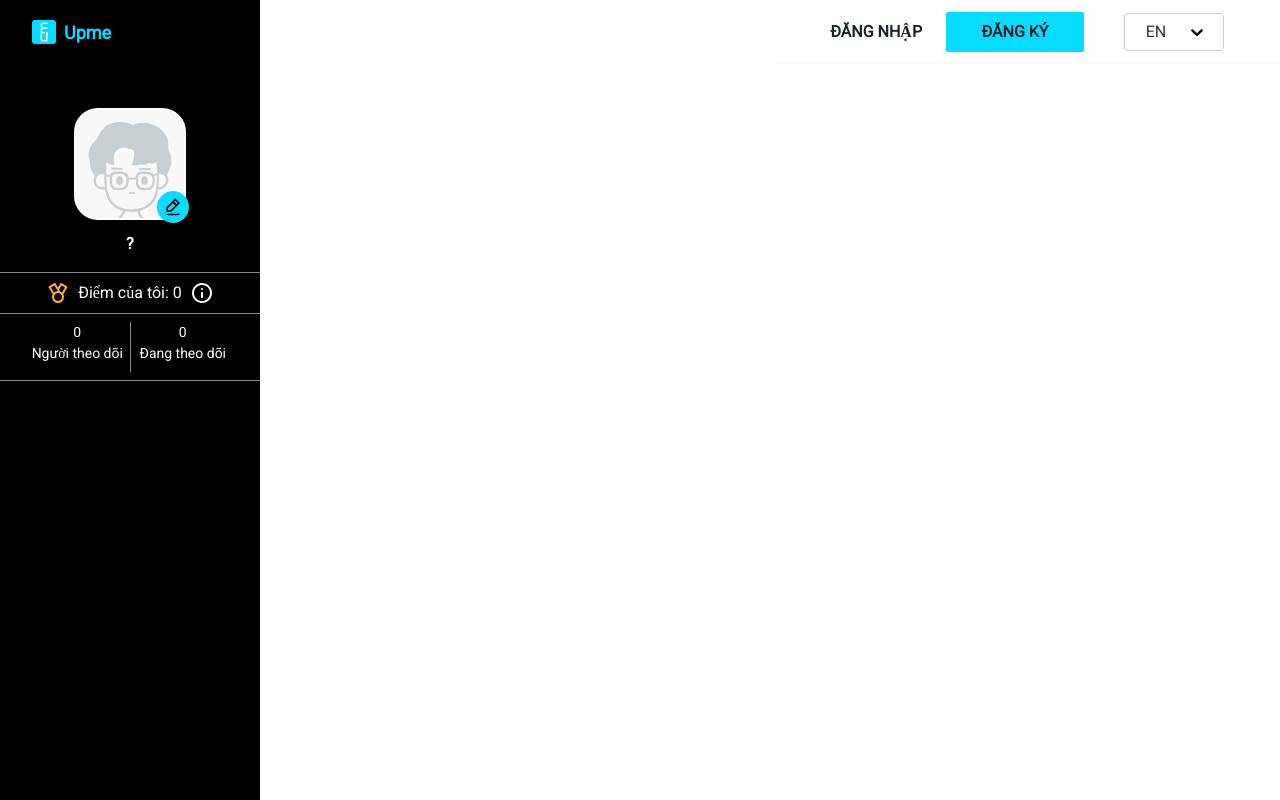
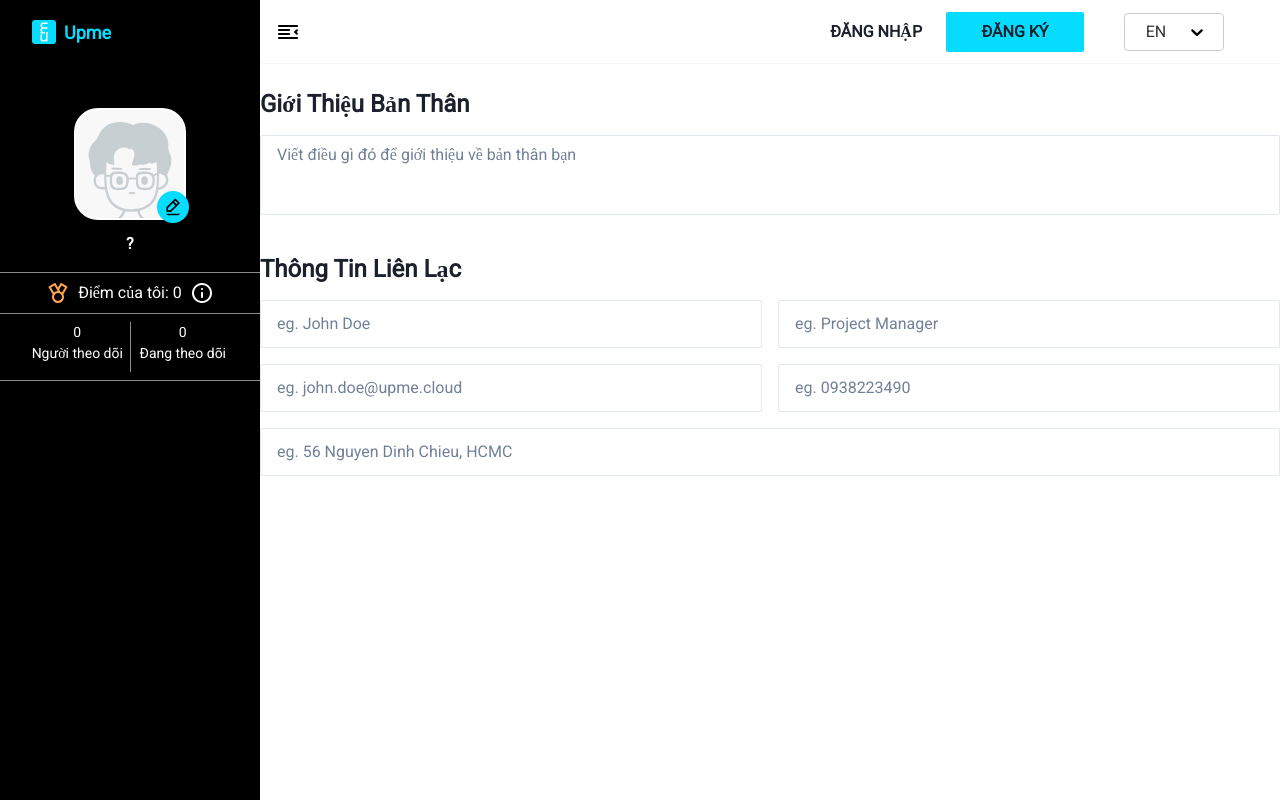
Before and after one commit to lamkn06/upme-react, a React (Create React App) app: page /profile in a window 1280 px wide. Built offline with nearby package versions, Linux system fonts and the light colour scheme; no server answers; a web font is replaced by a local one.

Commit message:
chore: open sidebar

```diff
--- a/package.json
+++ b/package.json
@@ -26,14 +26,15 @@
     "npm": "^9.6.7",
     "react": "^18.2.0",
     "react-dom": "^18.2.0",
-    "react-hook-form": "^7.44.2",
+    "react-hook-form": "^7.44.3",
     "react-i18next": "^12.3.1",
     "react-router-dom": "^6.11.2",
     "react-scripts": "5.0.1",
     "react-select": "^5.7.3",
     "sort-by": "^1.2.0",
     "typescript": "^4.9.5",
-    "web-vitals": "^2.1.4"
+    "web-vitals": "^2.1.4",
+    "yup": "^1.2.0"
   },
   "devDependencies": {
     "eslint": "^8.40.0",
--- /dev/null
+++ b/src/components/AboutMe/index.tsx
@@ -0,0 +1,98 @@
+import {
+  Box,
+  FormControl,
+  FormErrorMessage,
+  Heading,
+  Input,
+  SimpleGrid,
+  Text,
+  Textarea,
+} from '@chakra-ui/react';
+import { useForm } from 'react-hook-form';
+import { useTranslation } from 'react-i18next';
+
+const AboutMe = () => {
+  const { t } = useTranslation();
+
+  const {
+    register,
+
+    formState: { errors },
+  } = useForm();
+
+  return (
+    <Box flexGrow={1}>
+      <Heading size="lg" fontSize="24px" mt={'26px'} mb={'16px'}>
+        {t('Personal Statement')}
+      </Heading>
+
+      <FormControl mb={'40px'} position={'relative'}>
+        <Box
+          position={'absolute'}
+          bottom={0}
+          right={'5px'}
+          fontSize={'14px'}
+        ></Box>
+        <Textarea
+          {...register('personalStatement')}
+          paddingBottom={'20px'}
+          borderRadius={2}
+          resize={'none'}
+          placeholder={t('Write something about your self')}
+          maxLength={501}
+          sx={{
+            '::-webkit-scrollbar': {
+              w: 0,
+            },
+          }}
+        />
+        <FormErrorMessage mt={'10px'}>
+          {errors?.personalStatement && <Text></Text>}
+        </FormErrorMessage>
+      </FormControl>
+
+      <Heading size="lg" fontSize="24px" mb={'16px'}>
+        {t('Contact Details')}
+      </Heading>
+
+      <SimpleGrid columns={[1, 2]} spacing={'16px'} mb={'16px'}>
+        <Input
+          {...register('fullName')}
+          id={'fullName'}
+          placeholder={'eg. John Doe'}
+          maxLength={46}
+        />
+
+        <Input
+          {...register('position')}
+          id={'position'}
+          placeholder={'eg. Project Manager'}
+          maxLength={46}
+        />
+
+        <Input
+          {...register('email')}
+          id={'email'}
+          placeholder={'eg. john.doe@upme.cloud'}
+          maxLength={256}
+        />
+
+        <Input
+          {...register('phoneNumber')}
+          id={'phoneNumber'}
+          placeholder={'eg. 0938223490'}
+          maxLength={21}
+        />
+      </SimpleGrid>
+
+      <Input
+        {...register('location')}
+        id={'location'}
+        placeholder={'eg. 56 Nguyen Dinh Chieu, HCMC'}
+        maxLength={256}
+      />
+    </Box>
+  );
+};
+
+export default AboutMe;
--- a/src/components/MainLayout/index.tsx
+++ b/src/components/MainLayout/index.tsx
@@ -1,18 +1,21 @@
 import { Flex } from '@chakra-ui/react';
+import { observer } from 'mobx-react-lite';
 
 import Navbar from '../Navbar';
 import Sidebar from '../Sidebar';
 
 const MainLayout = (props: any) => {
   return (
-    <>
+    <Flex minH={'100vh'} w={'100vw'}>
       <Sidebar />
-      <Flex minH={'100vh'} maxW={'100vw'}>
+      <Flex flex={1} flexDirection={'column'}>
         <Navbar />
-        {props.children}
+        <Flex flex={1} flexDirection={'column'}>
+          {props.children}
+        </Flex>
       </Flex>
-    </>
+    </Flex>
   );
 };
 
-export default MainLayout;
+export default observer(MainLayout);
--- a/src/components/Navbar/index.tsx
+++ b/src/components/Navbar/index.tsx
@@ -10,10 +10,12 @@ import {
   Spacer,
 } from '@chakra-ui/react';
 import { domAnimation, LazyMotion, m } from 'framer-motion';
-import { useState } from 'react';
+import { observer } from 'mobx-react-lite';
 import { useTranslation } from 'react-i18next';
 
+import { ReactComponent as MenuIcon } from '../../assets/icons/u_align.svg';
 import { ReactComponent as EyeIcon } from '../../assets/icons/u_eye.svg';
+import { ReactComponent as HamburgerLeftIcon } from '../../assets/icons/u_left-indent.svg';
 import emptyPicture from '../../assets/images/avatar-placeholder.svg';
 import { useRootStore } from '../../rootStore';
 import { SelectLanguage } from '../SelectLanguage';
@@ -22,9 +24,8 @@ const MotionFlex = m(Flex);
 
 const Navbar = () => {
   const { t } = useTranslation();
-  const { modalStore } = useRootStore();
-
-  const [isUserSettingModalOpen, setUserSettingModalOpen] = useState(false);
+  const { masterStore, modalStore } = useRootStore();
+  const { isSideBarOpen, setSideBarOpen } = masterStore;
 
   return (
     <>
@@ -38,13 +39,14 @@ const Navbar = () => {
           h={'64px'}
           pl={'16px'}
           pr={'40px'}
-          pos={'fixed'}
-          top={0}
-          right={0}
-          zIndex={2}
         >
-          <Box boxSize={'24px'} cursor={'pointer'} fill={'black'} />
-
+          <Box
+            as={isSideBarOpen ? HamburgerLeftIcon : MenuIcon}
+            boxSize={'24px'}
+            cursor={'pointer'}
+            fill={'black'}
+            onClick={() => setSideBarOpen(!isSideBarOpen)}
+          />
           <Spacer />
 
           {false ? (
@@ -62,9 +64,7 @@ const Navbar = () => {
                   />
                 </MenuButton>
                 <MenuList>
-                  <MenuItem onClick={() => setUserSettingModalOpen(true)}>
-                    {t('Settings')}
-                  </MenuItem>
+                  <MenuItem>{t('Settings')}</MenuItem>
                   {/* <MenuItem
                 onClick={() => {
                   handleLinkToBusiness({ email });
@@ -127,4 +127,4 @@ const Navbar = () => {
   );
 };
 
-export default Navbar;
+export default observer(Navbar);
--- a/src/components/Sidebar/index.tsx
+++ b/src/components/Sidebar/index.tsx
@@ -1,7 +1,9 @@
 import { Box, Flex, Image } from '@chakra-ui/react';
 import { domAnimation, LazyMotion, m } from 'framer-motion';
+import { observer } from 'mobx-react-lite';
 
 import Logo from '../../assets/images/logo.svg';
+import { useRootStore } from '../../rootStore';
 import { AvatarHolder } from './AvatarHolder';
 import { SidebarFollow } from './SidebarFollow';
 import { SidebarPoint } from './SidebarPoint';
@@ -10,18 +12,15 @@ const MotionFlex = m(Flex);
 const MotionBox = m(Box);
 
 const Sidebar = () => {
-  const isOpen = true;
+  const { masterStore } = useRootStore();
+  const { isSideBarOpen } = masterStore;
+
   return (
     <LazyMotion features={domAnimation}>
       <MotionFlex
         direction={'column'}
         d={['none', 'flex']}
         bg={'black'}
-        position={'fixed'}
-        top={0}
-        bottom={0}
-        left={0}
-        overflowY={'auto'}
         zIndex={1}
         initial={{
           opacity: 0,
@@ -29,20 +28,20 @@ const Sidebar = () => {
         }}
         animate={{
           opacity: 1,
-          width: isOpen ? 260 : 72,
+          width: isSideBarOpen ? 260 : 72,
         }}
         sx={{
           scrollbarWidth: 'none',
         }}
       >
-        <Flex align={'center'} h={'64px'} px={isOpen ? '32px' : '24px'}>
-          <Image src={Logo} boxSize={'24px'} mx={isOpen ? 0 : 'auto'} />
+        <Flex align={'center'} h={'64px'} px={isSideBarOpen ? '32px' : '24px'}>
+          <Image src={Logo} boxSize={'24px'} mx={isSideBarOpen ? 0 : 'auto'} />
           <MotionBox
             color={'primary'}
             fontSize={18}
             fontWeight={700}
             ml={'8px'}
-            animate={isOpen ? 'open' : 'closed'}
+            animate={isSideBarOpen ? 'open' : 'closed'}
             variants={{
               open: { opacity: 1 },
               closed: { opacity: 0 },
@@ -51,12 +50,20 @@ const Sidebar = () => {
             Upme
           </MotionBox>
         </Flex>
-        <AvatarHolder />
-        <SidebarPoint />
-        <SidebarFollow />
+        <MotionBox
+          animate={isSideBarOpen ? 'open' : 'closed'}
+          variants={{
+            open: { opacity: 1, y: 0 },
+            closed: { opacity: 0, y: '-100%', display: 'none' },
+          }}
+        >
+          <AvatarHolder />
+          <SidebarPoint />
+          <SidebarFollow />
+        </MotionBox>
       </MotionFlex>
     </LazyMotion>
   );
 };
 
-export default Sidebar;
+export default observer(Sidebar);
--- a/src/pages/ProfilePage/index.tsx
+++ b/src/pages/ProfilePage/index.tsx
@@ -1,9 +1,14 @@
 import { observer } from 'mobx-react-lite';
 
+import AboutMe from '../../components/AboutMe';
 import MainLayout from '../../components/MainLayout';
 
 const ProfilePage = () => {
-  return <MainLayout>ProfilePage</MainLayout>;
+  return (
+    <MainLayout>
+      <AboutMe />
+    </MainLayout>
+  );
 };
 
 export default observer(ProfilePage);
--- a/src/stores/MasterStore.ts
+++ b/src/stores/MasterStore.ts
@@ -15,12 +15,14 @@ export default class MasterStore {
   ];
   @observable clientLanguage = 'en';
 
+  @observable isSideBarOpen = true;
+
   constructor() {
-    this.fetch();
+    this.fetchIp();
     makeObservable(this);
   }
 
-  @action.bound fetch = flow(function* (this: MasterStore) {
+  @action.bound fetchIp = flow(function* (this: MasterStore) {
     try {
       const { data } = yield axios.get('https://geolocation-db.com/json/');
       const lang = LangsKey[data.country_code as string];
@@ -39,6 +41,10 @@ export default class MasterStore {
     this.clientLanguage = language;
   }
 
+  @action.bound setSideBarOpen(isSideBarOpen: boolean) {
+    this.isSideBarOpen = isSideBarOpen;
+  }
+
   @computed get currentLanguage() {
     return this.languages.find((lang) => lang.value === this.clientLanguage);
   }
```
Also changed, not shown: src/constants/regex.ts (added, +90 -0 lines), 1 other file (tests, documents, lock files or other folders).
